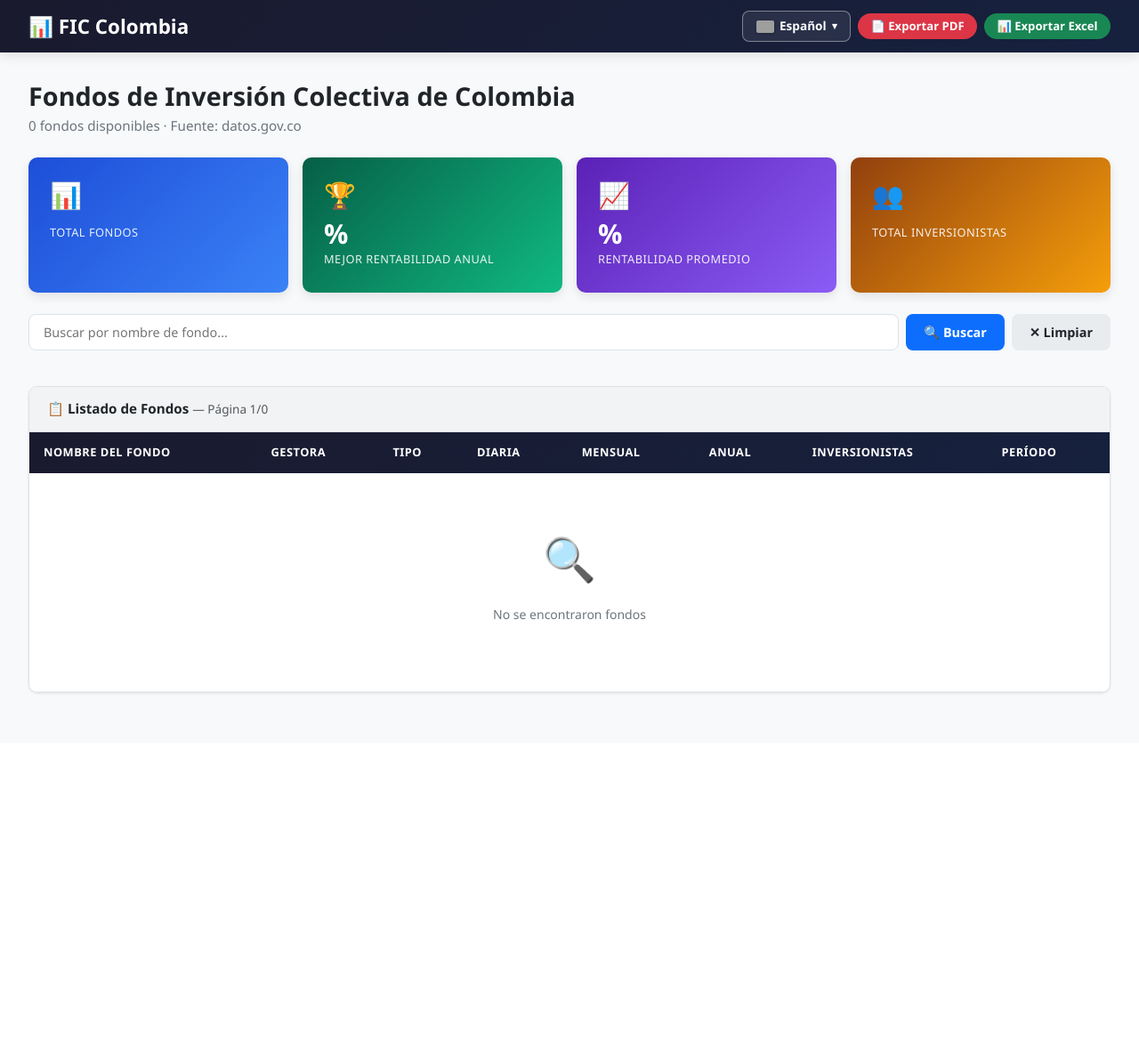
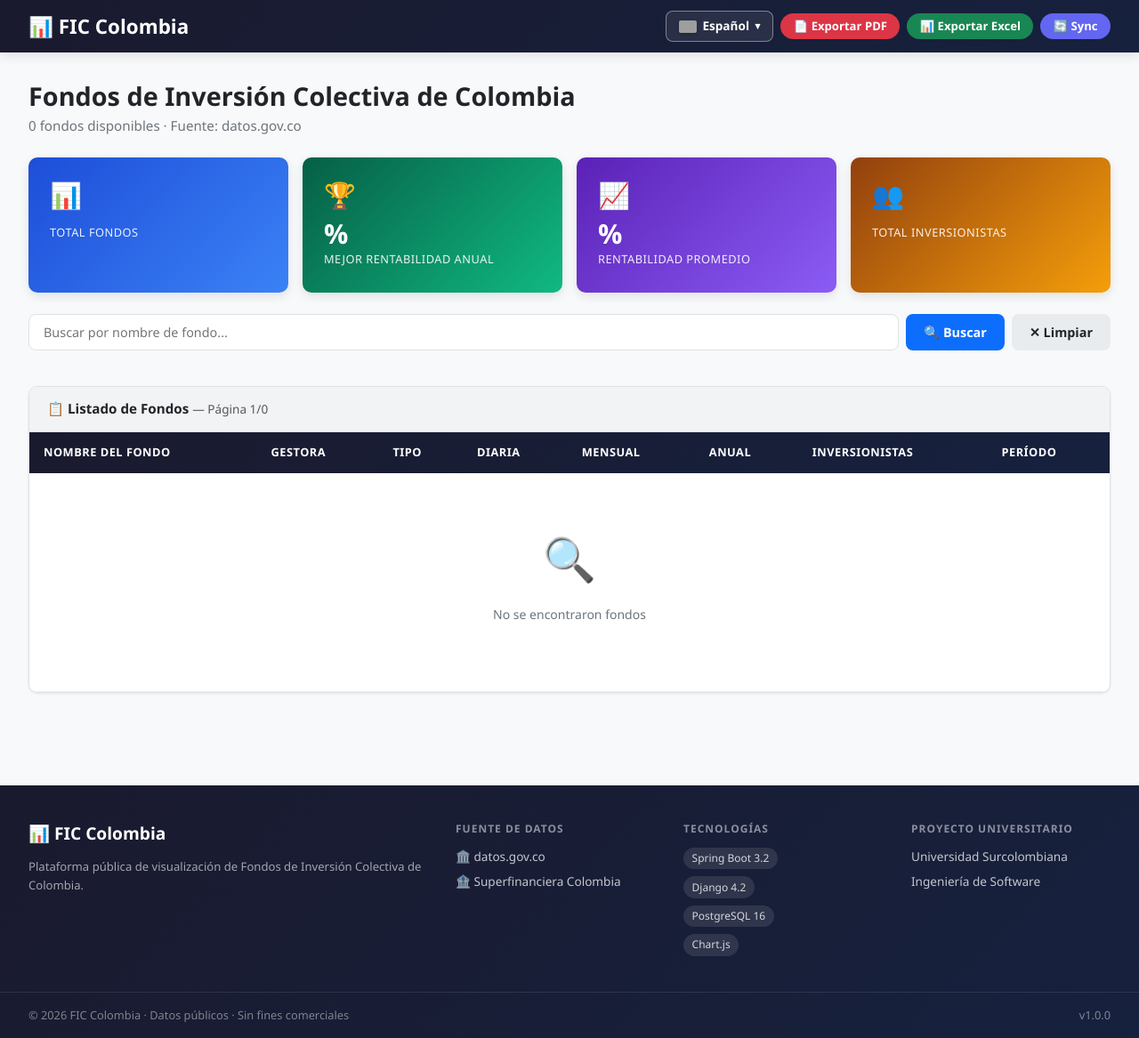
Before and after one commit to sangieb/fic-platform, a Django app: page / in a window 1280 px wide. Shown: the whole page at 89% size. Before the commit the page ends 781 px from the top, so only its background shows below. Run offline with Django 4.2, Linux system fonts and the light colour scheme; data that the repository does not hold is empty; grey boxes are pictures that could not be loaded.

Commit message:
feat: Sincronizacion de datos API y footer añadido

```diff
--- a/frontend/dashboard/static/dashboard/css/fic.css
+++ b/frontend/dashboard/static/dashboard/css/fic.css
@@ -589,3 +589,147 @@ body {
     color: var(--color-text-muted);
     margin-bottom: 0.75rem;
 }
+
+/* ── Botón sincronizar ── */
+.btn-export--sync {
+    background: #6366f1;
+    color: #ffffff;
+    cursor: pointer;
+}
+
+.btn-export--sync:hover {
+    background: #4f46e5;
+}
+
+.btn-export--sync.cargando {
+    opacity: 0.7;
+    cursor: not-allowed;
+    pointer-events: none;
+}
+
+/* ── Toast de notificación ── */
+.fic-toast {
+    position: fixed;
+    bottom: 2rem;
+    right: 2rem;
+    padding: 0.85rem 1.25rem;
+    border-radius: 10px;
+    font-size: 0.9rem;
+    font-weight: 600;
+    color: #ffffff;
+    box-shadow: var(--shadow-md);
+    z-index: 3000;
+    opacity: 0;
+    transform: translateY(20px);
+    transition: all 0.3s ease;
+    max-width: 320px;
+}
+
+.fic-toast.visible {
+    opacity: 1;
+    transform: translateY(0);
+}
+
+.fic-toast--success { background: #059669; }
+.fic-toast--error   { background: #dc2626; }
+.fic-toast--loading { background: #6366f1; }
+
+/* ── Footer ── */
+.fic-footer {
+    background: linear-gradient(135deg, #1a1a2e 0%, #16213e 100%);
+    color: rgba(255,255,255,0.85);
+    margin-top: 3rem;
+}
+
+.fic-footer__contenido {
+    max-width: 1400px;
+    margin: 0 auto;
+    padding: 2.5rem 2rem;
+    display: grid;
+    grid-template-columns: 2fr 1fr 1fr 1fr;
+    gap: 2rem;
+}
+
+.fic-footer__bloque {
+    display: flex;
+    flex-direction: column;
+    gap: 0.5rem;
+}
+
+.fic-footer__logo {
+    font-size: 1.2rem;
+    font-weight: 700;
+    color: #ffffff;
+    margin-bottom: 0.25rem;
+}
+
+.fic-footer__desc {
+    font-size: 0.82rem;
+    color: rgba(255,255,255,0.6);
+    line-height: 1.6;
+    margin: 0;
+}
+
+.fic-footer__titulo {
+    font-size: 0.75rem;
+    font-weight: 700;
+    text-transform: uppercase;
+    letter-spacing: 1px;
+    color: rgba(255,255,255,0.5);
+    margin-bottom: 0.25rem;
+}
+
+.fic-footer__link {
+    font-size: 0.85rem;
+    color: rgba(255,255,255,0.75);
+    text-decoration: none;
+    transition: color 0.2s;
+    display: inline-block;
+}
+
+.fic-footer__link:hover {
+    color: #ffffff;
+}
+
+.fic-footer__tag {
+    display: inline-block;
+    background: rgba(255,255,255,0.1);
+    color: rgba(255,255,255,0.8);
+    padding: 0.2rem 0.6rem;
+    border-radius: 20px;
+    font-size: 0.75rem;
+    font-weight: 500;
+    width: fit-content;
+}
+
+.fic-footer__barra {
+    max-width: 1400px;
+    margin: 0 auto;
+    padding: 1rem 2rem;
+    border-top: 1px solid rgba(255,255,255,0.1);
+    display: flex;
+    justify-content: space-between;
+    align-items: center;
+    font-size: 0.8rem;
+    color: rgba(255,255,255,0.45);
+}
+
+/* Responsive footer */
+@media (max-width: 768px) {
+    .fic-footer__contenido {
+        grid-template-columns: 1fr 1fr;
+        gap: 1.5rem;
+    }
+}
+
+@media (max-width: 480px) {
+    .fic-footer__contenido {
+        grid-template-columns: 1fr;
+    }
+
+    .fic-footer__barra {
+        flex-direction: column;
+        gap: 0.5rem;
+        text-align: center;
+    }
+}
--- a/frontend/dashboard/static/dashboard/js/fic.js
+++ b/frontend/dashboard/static/dashboard/js/fic.js
@@ -365,3 +365,64 @@ function cerrarPanel() {
 function cerrarConEscape(e) {
     if (e.key === 'Escape') cerrarPanel();
 }
+
+/* ── Sincronizar datos ── */
+function sincronizarDatos() {
+    const btn = document.querySelector('.btn-export--sync');
+
+    // Cambia el botón a estado cargando
+    btn.textContent = '⏳ Sincronizando...';
+    btn.classList.add('cargando');
+
+    mostrarToast('⏳ Sincronizando datos desde datos.gov.co...', 'loading', 0);
+
+    fetch('http://localhost:8080/api/fic/sync?limit=100', {
+        method: 'GET',
+    })
+    .then(response => response.text())
+    .then(resultado => {
+        // Restaura el botón
+        btn.textContent = '🔄 Sync';
+        btn.classList.remove('cargando');
+
+        mostrarToast('✅ ' + resultado, 'success', 4000);
+
+        // Recarga la página después de 1.5 segundos
+        setTimeout(() => {
+            window.location.reload();
+        }, 1500);
+    })
+    .catch(error => {
+        btn.textContent = '🔄 Sync';
+        btn.classList.remove('cargando');
+        mostrarToast('❌ Error al sincronizar', 'error', 4000);
+        console.error('Error sync:', error);
+    });
+}
+
+/* ── Toast de notificación ── */
+function mostrarToast(mensaje, tipo, duracion) {
+    // Elimina toast anterior si existe
+    const anterior = document.querySelector('.fic-toast');
+    if (anterior) anterior.remove();
+
+    const toast = document.createElement('div');
+    toast.className = `fic-toast fic-toast--${tipo}`;
+    toast.textContent = mensaje;
+    document.body.appendChild(toast);
+
+    // Anima entrada
+    requestAnimationFrame(() => {
+        requestAnimationFrame(() => {
+            toast.classList.add('visible');
+        });
+    });
+
+    // Auto cierra si duracion > 0
+    if (duracion > 0) {
+        setTimeout(() => {
+            toast.classList.remove('visible');
+            setTimeout(() => toast.remove(), 300);
+        }, duracion);
+    }
+}
--- a/frontend/dashboard/templates/dashboard/base.html
+++ b/frontend/dashboard/templates/dashboard/base.html
@@ -52,6 +52,10 @@
        class="btn-export btn-export--excel" target="_blank">
       📊 {{ t.nav_exportar_excel }}
     </a>
+
+    <button class="btn-export btn-export--sync" onclick="sincronizarDatos()">
+    🔄 Sync
+    </button>
   </div>
 </nav>
 
@@ -59,6 +63,52 @@
   {% block content %}{% endblock %}
 </main>
 
+<!-- FOOTER -->
+<footer class="fic-footer">
+  <div class="fic-footer__contenido">
+
+    <div class="fic-footer__bloque">
+      <span class="fic-footer__logo">📊 FIC Colombia</span>
+      <p class="fic-footer__desc">
+        Plataforma pública de visualización de Fondos de Inversión
+        Colectiva de Colombia.
+      </p>
+    </div>
+
+    <div class="fic-footer__bloque">
+      <span class="fic-footer__titulo">Fuente de datos</span>
+      <a href="https://www.datos.gov.co/resource/qhpu-8ixx"
+         target="_blank" class="fic-footer__link">
+        🏛️ datos.gov.co
+      </a>
+      <a href="https://www.superfinanciera.gov.co"
+         target="_blank" class="fic-footer__link">
+        🏦 Superfinanciera Colombia
+      </a>
+    </div>
+
+    <div class="fic-footer__bloque">
+      <span class="fic-footer__titulo">Tecnologías</span>
+      <span class="fic-footer__tag">Spring Boot 3.2</span>
+      <span class="fic-footer__tag">Django 4.2</span>
+      <span class="fic-footer__tag">PostgreSQL 16</span>
+      <span class="fic-footer__tag">Chart.js</span>
+    </div>
+
+    <div class="fic-footer__bloque">
+      <span class="fic-footer__titulo">Proyecto universitario</span>
+      <span class="fic-footer__link">Universidad Surcolombiana</span>
+      <span class="fic-footer__link">Ingeniería de Software</span>
+    </div>
+
+  </div>
+
+  <div class="fic-footer__barra">
+    <span>© 2026 FIC Colombia · Datos públicos · Sin fines comerciales</span>
+    <span>v1.0.0</span>
+  </div>
+</footer>
+
 <script src="https://cdn.jsdelivr.net/npm/bootstrap@5.3.0/dist/js/bootstrap.bundle.min.js"></script>
 <script src="https://cdn.jsdelivr.net/npm/chart.js"></script>
 {% block extra_js %}{% endblock %}
```
